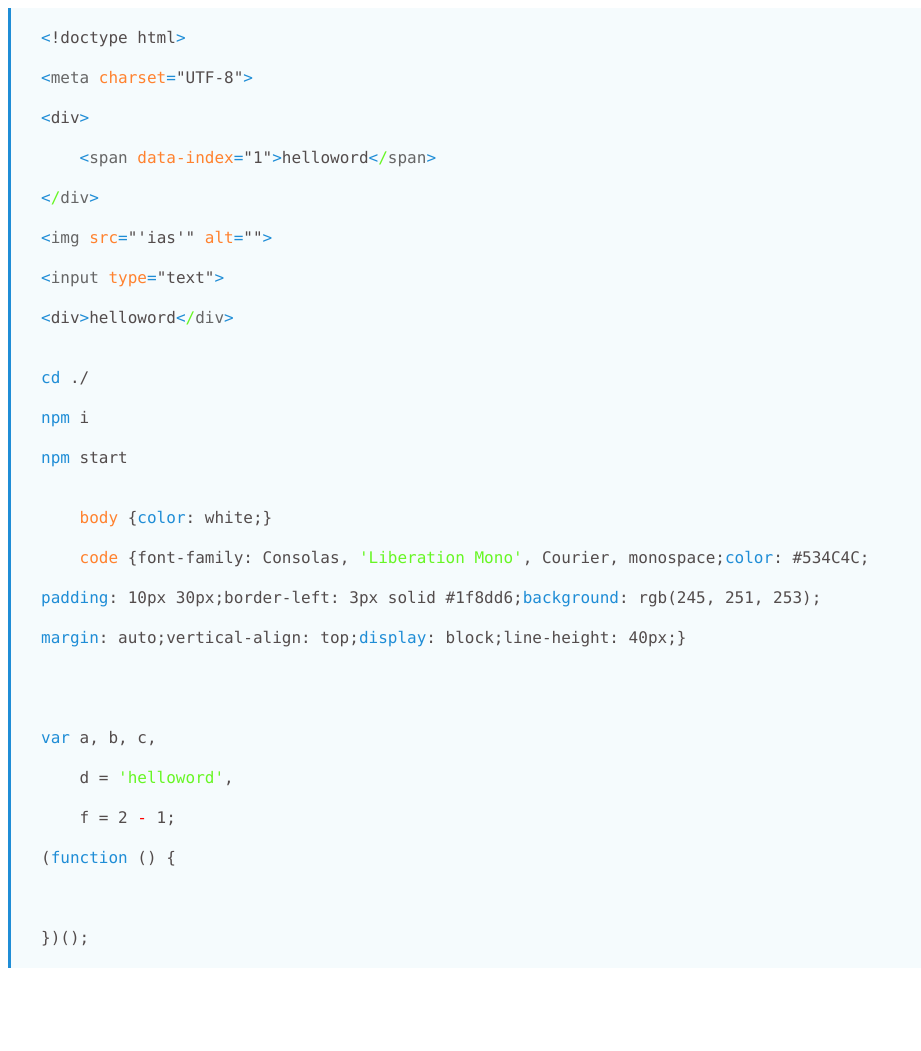
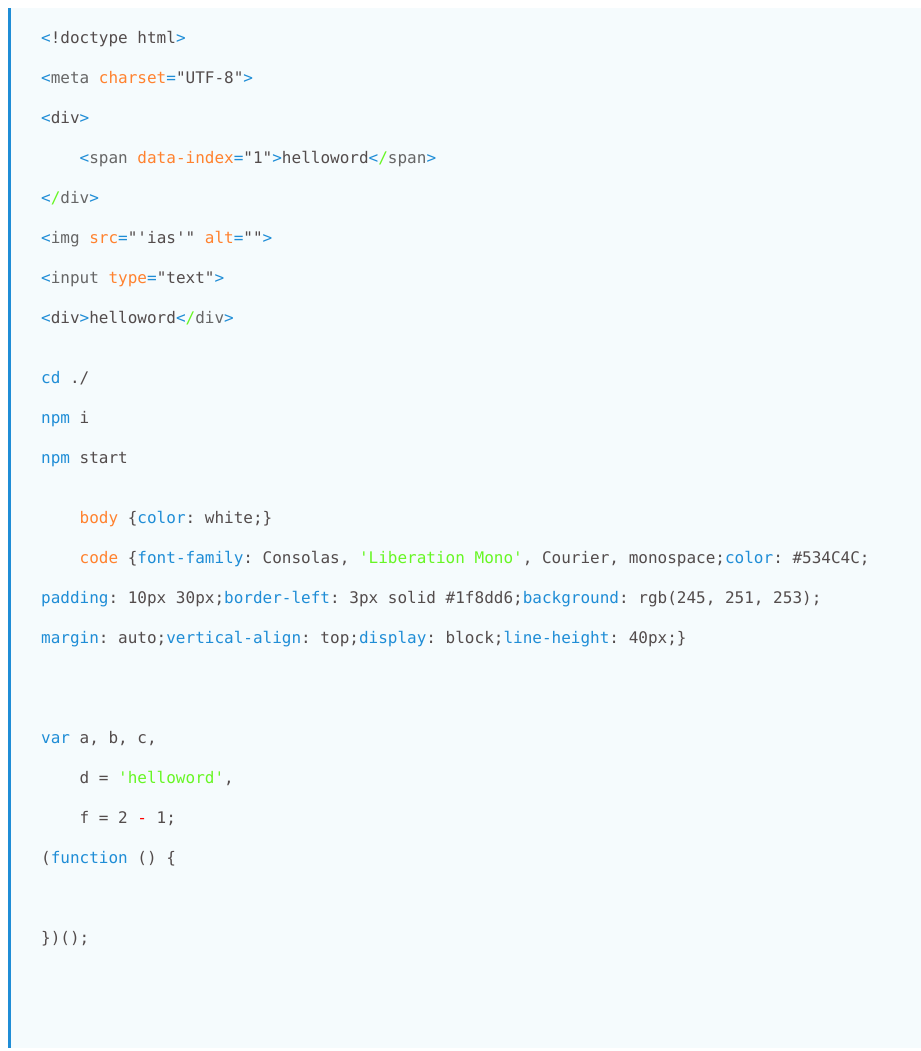
Before and after one commit to switer/colocodo, a website: page index.html in a window 1280 px wide. Shown: the whole page, without its empty margins (0-921 px from the left). Before the commit the page ends 976 px from the top, so only its background shows below. Drawn offline with Linux system fonts and the light colour scheme.

Commit message:
add auto render and syntax detect

```diff
--- a/colocodo.js
+++ b/colocodo.js
@@ -1,5 +1,10 @@
-function lineIntent (lines) {
-    var fmLines = [],
+!(function (exports) {
+    /**
+     *  Line intent formater
+     **/
+    function lineIntent (codeStr) {
+        var lines = codeStr.split(/\n/),
+            fmLines = [],
             intentMinLength;
 
         // get min intent
@@ -11,9 +16,11 @@ function lineIntent (lines) {
             }
             fmLines.push(line);
         });
+        // default to 0
         intentMinLength = intentMinLength || 0;
         // replace intent and replace space of &nbsp;
         var regexp = new RegExp('^\\s{0,@}'.replace('@', intentMinLength), 'g');
+        // use white space intent
         fmLines.forEach(function (line, index) {
             line = line.replace(regexp, '');
             var intents = line.match(/^\s*/)[0];
@@ -22,8 +29,11 @@ function lineIntent (lines) {
 
         });
 
-    return fmLines;
+        return fmLines.join('<br />');
     }
+    /**
+     *  HTML syntax render
+     **/
     function renderHTML (codeStr) {
         var code = codeStr.replace(/</g, '&lt;')
                         .replace(/>/g, '&gt;')
@@ -35,27 +45,31 @@ function renderHTML (codeStr) {
                         .replace(/\/([a-zA-Z\-]+)?&gt;/g, '<span class="tagclose">/</span><span class="tagname">$1</span>&gt;')
                         .replace(/&lt;/g, '<span class="tag">&lt;</span>')
                         .replace(/&gt;/g, '<span class="tag">&gt;</span>')
-                    // .replace(/\n/g, '<br />')
 
-    var lines = code.split(/\n/);
-    return lineIntent(lines).join('<br />');
+        return lineIntent(code);
     }
-function renderBash (codeStr) {
+    /**
+     *  command syntax render
+     **/
+    function renderCommand (codeStr) {
         var code = codeStr.replace(/\n(\s*)([a-zA-Z\-]+)/g, '\n$1<span class="sh">$2</span>');
-    var lines = code.split(/\n/);
-    return lineIntent(lines).join('<br />')
+        return lineIntent(code);
     }
+    /**
+     *  HTML syntax render
+     **/
     function renderCss (codeStr) {
         var code = codeStr.replace(/"/g, '&quot;')
                         .replace(/'/g, '&apos;')
                         .replace(/(&quot;|&apos;)(.*)?(&quot;|&apos;)/g, '<span class="cssString">$1$2$3</span>')
                         .replace(/(\n|\})(\s*)([^{}]+)(?=\{)/g, '$1$2<span class="selector">$3</span>')
-                    .replace(/(\{|\;)(\s*)([a-zA-Z0-9]+)(?=\s*\:)/g, '$1$2<span class="property">$3</span>')
+                        .replace(/(\{|\;)(\s*)([a-zA-Z0-9\-]+)(?=\s*\:)/g, '$1$2<span class="property">$3</span>')
 
-    var lines = code.split(/\n/);
-    return lineIntent(lines).join('<br />')
+        return lineIntent(code);
     }
-
+    /**
+     *  HTML syntax render
+     **/
     function renderScript (codeStr) {
         var code = codeStr.replace(/"/g, '&quot;')
                         .replace(/'/g, '&apos;')
@@ -64,18 +78,66 @@ function renderScript (codeStr) {
                         .replace(/(\W)var(?![a-zA-Z0-9\_])/, '$1<span class="var">var</span>')
                         .replace(/(\W)function(?![a-zA-Z0-9\_])/, '$1<span class="function">function</span>')
 
-    var lines = code.split(/\n/);
-    return lineIntent(lines).join('<br />')
+        return lineIntent(code);
+    }
+    function renderDefault (codeStr) {
+        var code = codeStr.replace(/</g, '&lt;')
+                        .replace(/>/g, '&gt;')
+                        .replace(/"/g, '&quot;')
+                        .replace(/'/g, '&apos;')
+
+        return lineIntent(code);
+    }
+    /**
+     *  syntax detection method, currently only support html and css detecting
+     **/
+    function syntaxDetect (codeStr) {
+        if (codeStr.match(/^\s*\</) || codeStr.match(/\>\s*$/)) return 'html';
+        else if (codeStr.replace(/^\s*?\/\*.*?\*\/\s*?/mg, '')
+            .match(/^\s*?([a-zA-Z0-9\-\_\,\#\.\s]+)?(?=(\:[a-zA-Z\-]+|\s*)\{(.*)?\})/)) return 'css';
+        else return 'javascript';
     }
 
-var code = renderHTML(document.querySelector('#tpl-html').innerHTML);
-document.querySelector('#code').innerHTML = code;
+    var Colo = {
+        render: function (type, codeStr) {
+            var args = Array.prototype.slice.call(arguments);
 
-var bashCode = renderBash(document.querySelector('#tpl-bash').innerHTML);
-document.querySelector('#bashCode').innerHTML = bashCode;
+            if (args.length == 1) {
+                // use syntaxt detection for auto type
+                codeStr = type;
+                type = syntaxDetect(codeStr);
+            }
 
-var cssCode = renderCss(document.querySelector('#tpl-css').innerHTML);
-document.querySelector('#cssCode').innerHTML = cssCode;
+            switch (type) {
+                case 'javascript': return renderScript(codeStr);break;
+                case 'css': return renderCss(codeStr);break;
+                case 'html': return renderHTML(codeStr);break;
+                case 'command': return renderCommand(codeStr);break;
+                default: return renderDefault(codeStr);
+            }
+        }
+    }
+    /**
+     *  Rendering Colo template-elements
+     **/
+    document.addEventListener('DOMContentLoaded', function () {
+        var codeElements = Array.prototype.slice.call(document.querySelectorAll('[type|="text/colo"]') || []);
+        codeElements.forEach(function (element) {
+            var type = element.getAttribute('type'),
+                $parent = element.parentNode,
+                $code = document.createElement('code'),
+                args = [];
 
-var scriptCode = renderScript(document.querySelector('#tpl-script').innerHTML);
-document.querySelector('#scriptCode').innerHTML = scriptCode;
+            type = type.replace(/text\/colo[\-]*/, '');
+            if (type) {
+                args.push(type);
+            }
+            args.push(element.innerHTML);
+            $code.innerHTML = Colo.render.apply(Colo, args);
+            $parent.replaceChild($code, element);
+        });
+
+    });
+
+    exports.Colo = Colo;
+})(this);
--- a/package.json
+++ b/package.json
@@ -1,7 +1,7 @@
 {
   "name": "colocodo",
   "version": "1.0.0",
-  "description": "Syntax highlight for bash, html, javascript,css.",
+  "description": "Syntax highlight for command, html, javascript,css.",
   "main": "colocodo.js",
   "scripts": {
     "test": "node test"
```
Also changed, not shown: index.html (+1 -1 lines), README.md. Lines whose indentation alone changed are shown as unchanged.
